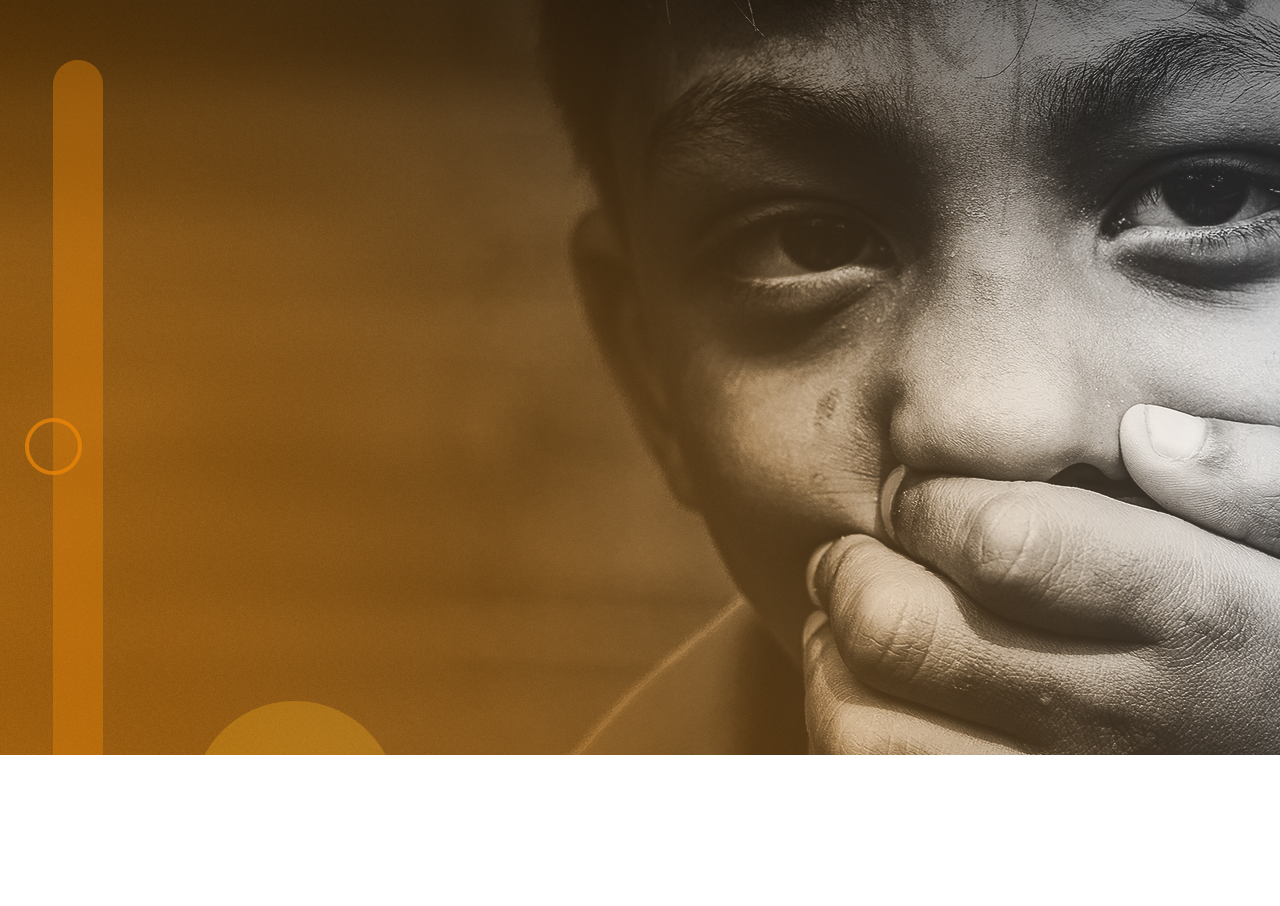
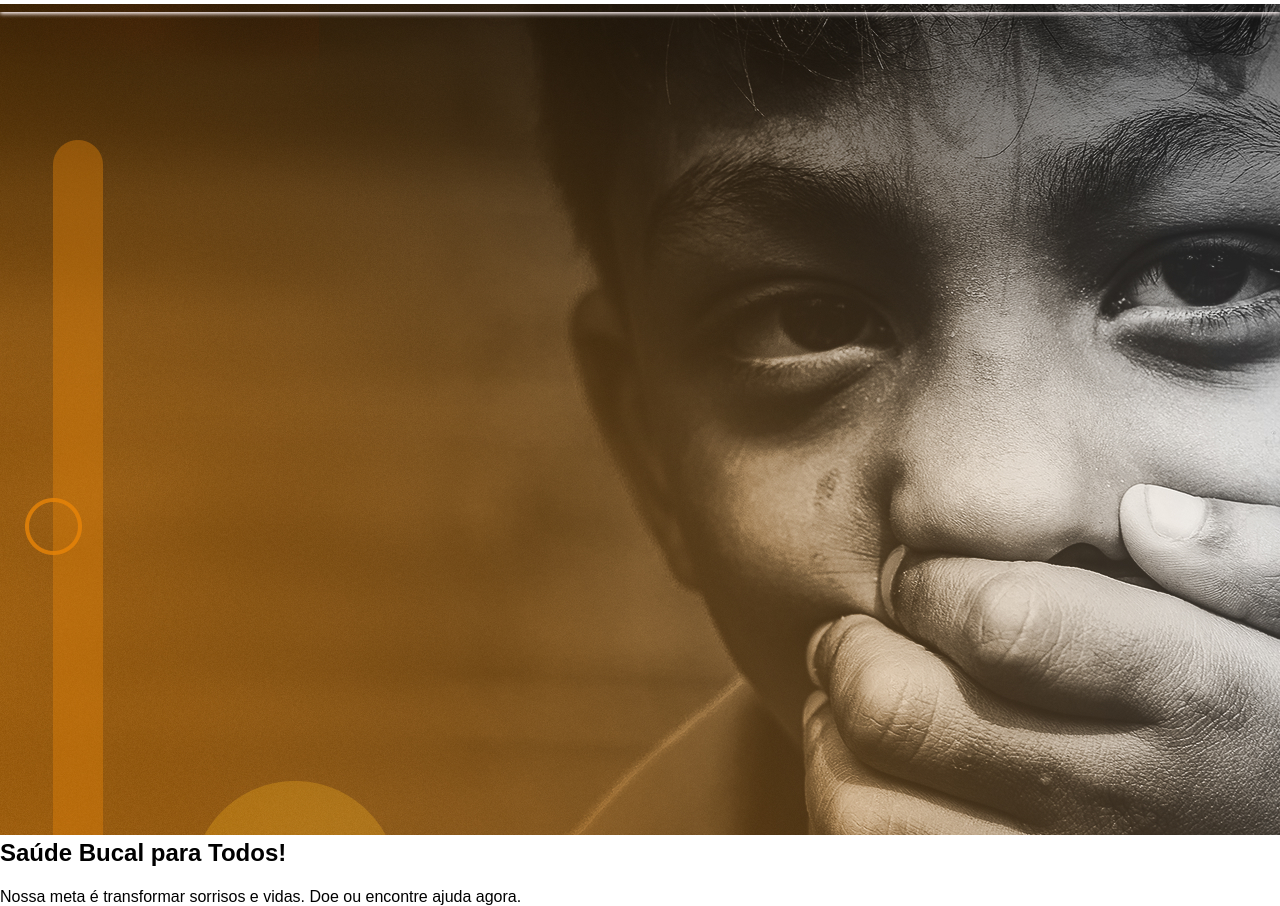
Before and after one commit to Sprint1-Front/Sprint1-Front, a plain HTML site: page index.html in a window 1280 px wide. Shown: the part 76-982 px from the top of the page. Before the commit the page ends 835 px from the top, so only its background shows below. Drawn offline with Linux system fonts and the light colour scheme.

Commit message:
Adiciona estrutura de main e seção hero no index.html; atualiza estilo no style.css

```diff
--- a/css/style.css
+++ b/css/style.css
@@ -15,6 +15,13 @@ body {
 a {
     color: var(--cor-primaria);
     text-decoration: none;
+    transition: color 0.3s;
+}
+
+h1, h2, h3 {
+    margin-bottom: 20px;
+    line-height: 1.2;
+    font-weight: 700;
 }
 
 header {
@@ -31,3 +38,7 @@ header {
     z-index: 1000;
     box-shadow: 0 2px 4px rgb(255, 243, 243);
 }
+
+main {
+    padding-top: 80px; /* Espaço para o header fixo */
+}
--- a/index.html
+++ b/index.html
@@ -24,6 +24,14 @@
             </button>
         </nav>
     </header>
-    <div><img src="./assets/img/turma-do-bem-hero.jpg" alt="ambiente"></div>
+    <main>
+
+        <section id="hero-banner" class="painel-principal">
+            <img src="./assets/img/turma-do-bem-hero.jpg" alt="Pessoas sorrindo, um ambiente que inspira cuidado e saúde bucal." class="hero-image">
+            <div class="hero-content">
+                <h2>Saúde Bucal para Todos!</h2>
+                <p>Nossa meta é transformar sorrisos e vidas. Doe ou encontre ajuda agora.</p>
+            </div>
+        </section>
 </body>
 </html>
```
